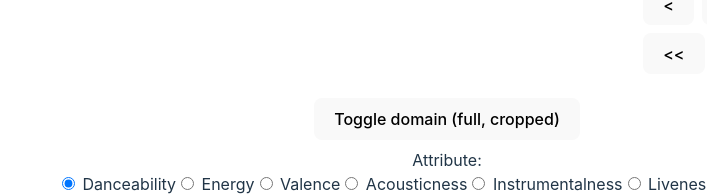
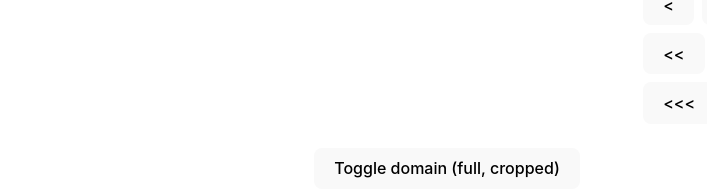
Before and after one commit to NiklasAavad/spotify-datavis, a React (Vite) app in the folder frontend/: page / in a window 1280 px wide. Shown: the part 1098-1294 px from the top of the page, without its empty margins (573-1280 px from the left). Built offline with nearby package versions, Linux system fonts and the light colour scheme; no server answers.

Commit message:
chore: skip one month timeseries

```diff
--- a/frontend/src/Entrypoint.tsx
+++ b/frontend/src/Entrypoint.tsx
@@ -310,6 +310,20 @@ export const Entrypoint = () => {
 								{'>>'}
 							</button>
 						</div>
+						<div style={{ display: 'flex', paddingTop: '8px', paddingLeft: '8px' }}>
+							<button
+								style={{ zIndex: 10, marginRight: '8px' }}
+								onClick={() => updateDates(-30)}
+							>
+								{'<<<'}
+							</button>
+							<button
+								style={{ zIndex: 10 }}
+								onClick={() => updateDates(30)}
+							>
+								{'>>>'}
+							</button>
+						</div>
 						Current date is {dates.fromDate.toISOString().slice(0, 10)}
 					</div>
 				</div>
```
